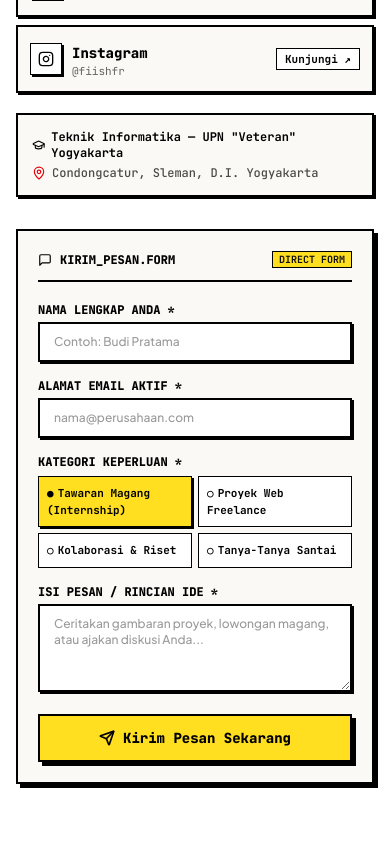
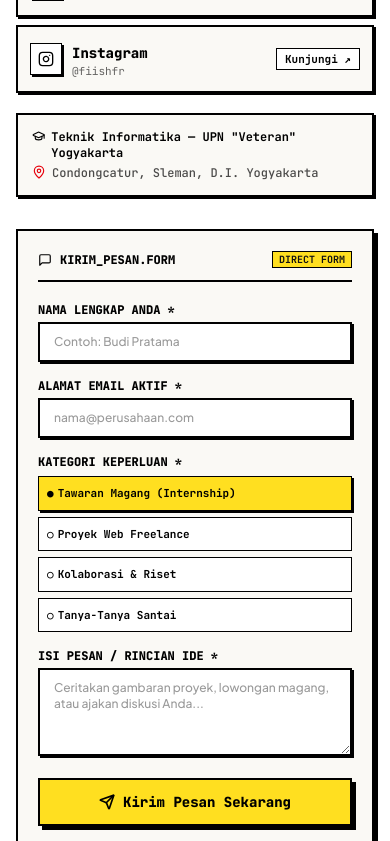
Before and after one commit to fiishfr/portofolio-fiishfr, a Next.js app: page / in a window 390 px wide. Shown: the part 10683-11524 px from the top of the page. Built offline with nearby package versions, Linux system fonts and the light colour scheme.

Commit message:
fixed mobile

```diff
--- a/src/components/Contact.tsx
+++ b/src/components/Contact.tsx
@@ -110,7 +110,7 @@ export default function Contact() {
   };
 
   return (
-    <section id="kontak" className="pt-16 sm:pt-24 border-t-2 border-black bg-white">
+    <section id="kontak" className="overflow-x-clip border-t-2 border-black bg-white pt-16 sm:pt-24">
       <div className="mx-auto max-w-6xl px-4 sm:px-6">
         <SectionHeading
           tag="// 06. MARI BERKOLABORASI"
@@ -123,7 +123,7 @@ export default function Contact() {
         {/* Main Contact Grid */}
         <div className="grid gap-8 lg:grid-cols-12 lg:gap-12">
           {/* Left Column: Direct Info & Social Link Cards */}
-          <div className="space-y-5 lg:col-span-5">
+          <div className="min-w-0 space-y-5 lg:col-span-5">
             <div>
               <h3 className="text-2xl font-black text-black sm:text-3xl">
                 Ayo Bikin Sesuatu Bersama!
@@ -180,21 +180,21 @@ export default function Contact() {
                       rel="noreferrer"
                       className="group flex items-center justify-between border-2 border-black bg-[#FAF9F5] p-3 neo-shadow-sm transition-all duration-100 hover:translate-x-0.5 hover:translate-y-0.5 hover:shadow-none hover:bg-yellow-50"
                     >
-                      <div className="flex items-center gap-2.5">
+                      <div className="flex min-w-0 items-center gap-2.5">
                         <div className="grid size-8 place-items-center border border-black bg-white neo-shadow-sm">
                           <Icon className="size-4 text-black" />
                         </div>
-                        <div>
+                        <div className="min-w-0">
                           <p className="font-display text-sm font-black text-black mt-1">
                             {s.name}
                           </p>
-                          <p className="font-mono text-[11px] text-black/60">
+                          <p className="break-words font-mono text-[11px] text-black/60">
                             {s.handle}
                           </p>
                         </div>
                       </div>
 
-                      <span className="border border-black bg-white px-2 py-0.5 font-mono text-[11px] font-bold text-black group-hover:bg-black group-hover:text-yellow-300 transition-colors">
+                      <span className="shrink-0 border border-black bg-white px-2 py-0.5 font-mono text-[11px] font-bold text-black transition-colors group-hover:bg-black group-hover:text-yellow-300">
                         Kunjungi ↗
                       </span>
                     </a>
@@ -205,27 +205,27 @@ export default function Contact() {
 
             {/* University & Location Stamp */}
             <div className="border-2 border-black bg-[#FAF9F5] p-3.5 neo-shadow-sm font-mono text-xs space-y-1">
-              <p className="flex items-center gap-1.5 font-bold text-black">
+              <p className="flex min-w-0 items-start gap-1.5 font-bold text-black">
                 <GraduationCap className="size-3.5" />
-                <span>Teknik Informatika — UPN &quot;Veteran&quot; Yogyakarta</span>
+                <span className="min-w-0 break-words">Teknik Informatika — UPN &quot;Veteran&quot; Yogyakarta</span>
               </p>
-              <p className="flex items-center gap-1.5 text-black/70 font-medium">
+              <p className="flex min-w-0 items-start gap-1.5 font-medium text-black/70">
                 <MapPin className="size-3.5 text-red-600" />
-                <span>Condongcatur, Sleman, D.I. Yogyakarta</span>
+                <span className="min-w-0 break-words">Condongcatur, Sleman, D.I. Yogyakarta</span>
               </p>
             </div>
           </div>
 
           {/* Right Column: Clean Brutalist Feedback Form */}
-          <div className="lg:col-span-7">
+          <div className="min-w-0 lg:col-span-7">
             <div className="border-2 border-black bg-[#FAF9F5] p-5 sm:p-7 neo-shadow">
               {/* Form Window Top Bar */}
-              <div className="flex items-center justify-between border-b-2 border-black pb-3 mb-5">
+              <div className="flex flex-wrap items-center justify-between gap-2 border-b-2 border-black pb-3 mb-5">
                 <div className="flex items-center gap-2 font-mono text-xs font-black uppercase text-black">
                   <MessageSquare className="size-3.5" />
                   <span>KIRIM_PESAN.FORM</span>
                 </div>
-                <span className="border border-black bg-yellow-300 px-1.5 py-0.2 font-mono text-[10px] font-bold">
+                <span className="shrink-0 border border-black bg-yellow-300 px-1.5 py-0.2 font-mono text-[10px] font-bold">
                   DIRECT FORM
                 </span>
               </div>
@@ -276,7 +276,7 @@ export default function Contact() {
                   <label className="block font-mono text-xs font-black uppercase text-black mb-1.5">
                     Kategori Keperluan *
                   </label>
-                  <div className="grid grid-cols-2 gap-1.5">
+                  <div className="grid grid-cols-1 gap-1.5 sm:grid-cols-2">
                     {categoryOptions.map((cat) => {
                       const isSelected = selectedCategory === cat;
                       return (
@@ -284,7 +284,7 @@ export default function Contact() {
                           key={cat}
                           type="button"
                           onClick={() => setSelectedCategory(cat)}
-                          className={`border border-black p-2 text-left font-mono text-[11px] font-bold transition-all ${
+                          className={`min-w-0 border border-black p-2 text-left font-mono text-[11px] font-bold transition-all ${
                             isSelected
                               ? "bg-yellow-300 text-black neo-shadow-sm font-black"
                               : "bg-white text-black hover:bg-zinc-100"
```
